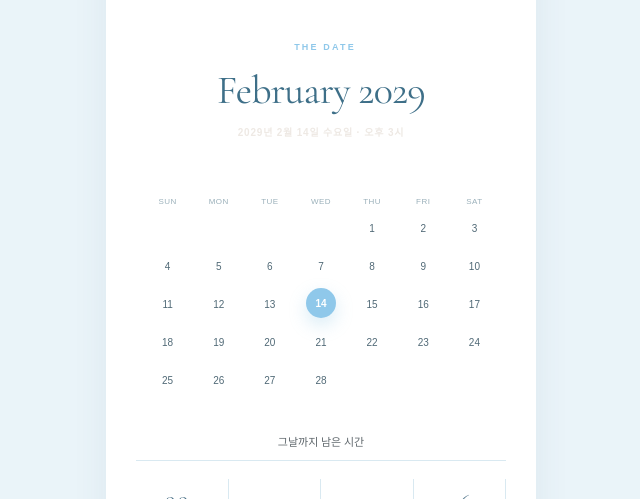
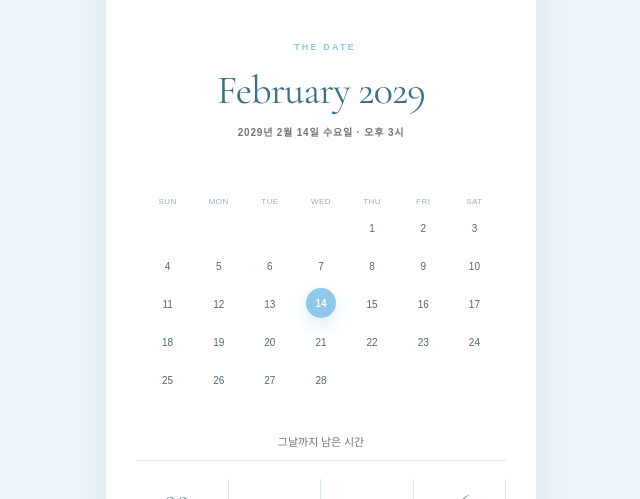
Before and after one commit to tangyday/tangycat, a plain HTML site: page projects/sky-garden/index.html in a window 1280 px wide. Shown: the part 2000-2499 px from the top of the page, without its empty margins (319-959 px from the left). Drawn offline with nearby package versions, Linux system fonts and the light colour scheme; a web font is replaced by a local one.

Commit message:
Add files via upload

```diff
--- a/projects/sky-garden/index.html
+++ b/projects/sky-garden/index.html
@@ -3375,6 +3375,22 @@ body.hero-entered .hero-caption{opacity:1;transform:none}
   }
 </style>
 
+
+<style id="skygarden-date-text-color-match-v17">
+  /* 이전 nth-of-type 규칙보다 높은 우선순위로 실제 표시색 통일 */
+  .calendar-wrap > p.calendar-date-line:nth-of-type(2),
+  .calendar-wrap > #countdownLabel{
+    color:#6f777c !important;
+    opacity:1 !important;
+    text-shadow:none !important;
+  }
+
+  .calendar-wrap > p.calendar-date-line:nth-of-type(2) span{
+    color:inherit !important;
+    opacity:1 !important;
+  }
+</style>
+
 </head>
 <body>
 
```
